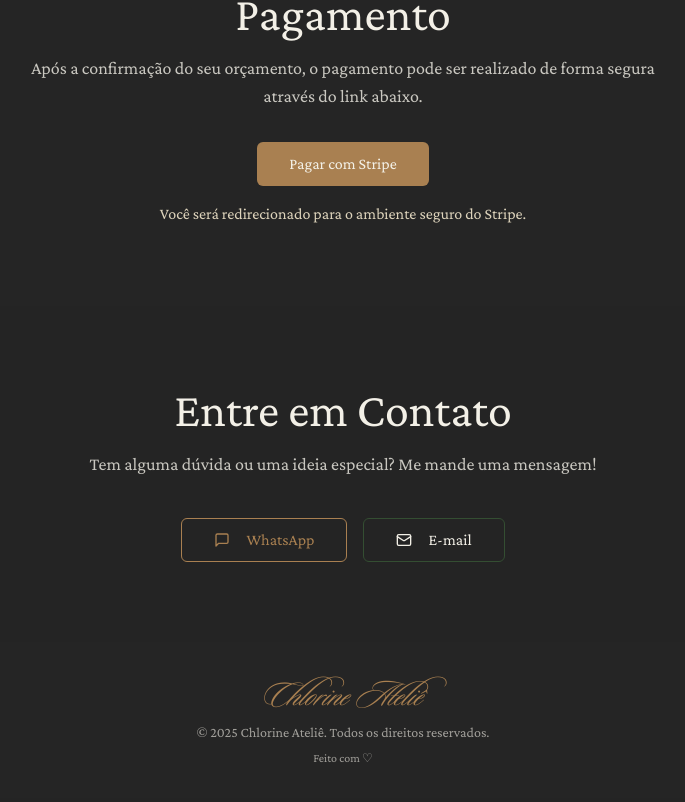
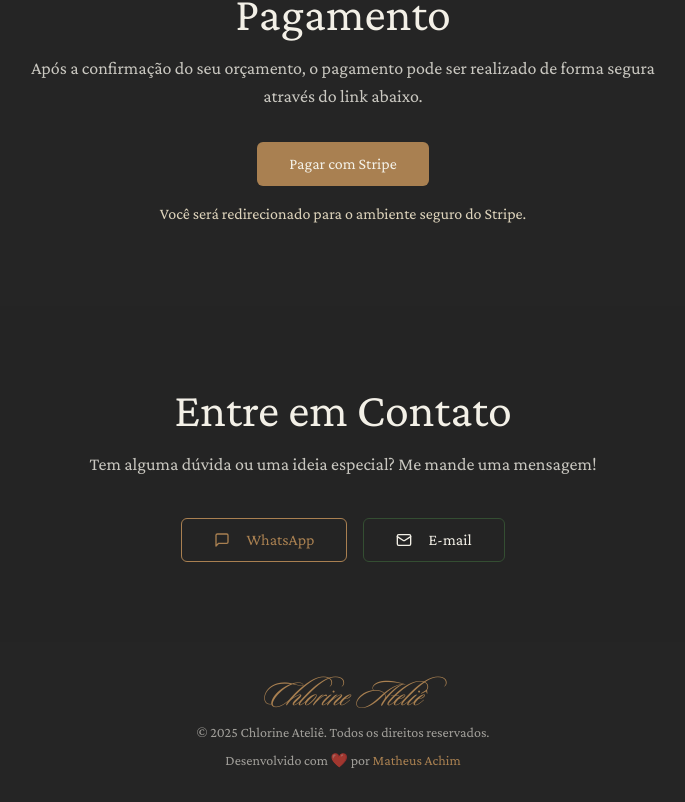
Before and after one commit to Kilobe0/atelie_prototipo, a Next.js app: page / in a window 1280 px wide. Shown: the part 4299-5101 px from the top of the page, without its empty margins (297-982 px from the left). Built offline with nearby package versions, Linux system fonts and the light colour scheme.

Commit message:
fix: update footer text to include developer credit and improve readability

```diff
--- a/src/components/layout/footer.tsx
+++ b/src/components/layout/footer.tsx
@@ -8,8 +8,8 @@ export function Footer() {
         <p className="text-sm">
           &copy; {currentYear} Chlorine Ateliê. Todos os direitos reservados.
         </p>
-        <p className="text-xs mt-2">
-          Feito com ♡
+        <p className="text-sm mt-2">
+          Desenvolvido com ❤️ por <a href="https://github.com/Kilobe0" className="text-accent hover:underline">Matheus Achim</a>
         </p>
       </div>
     </footer>
```
